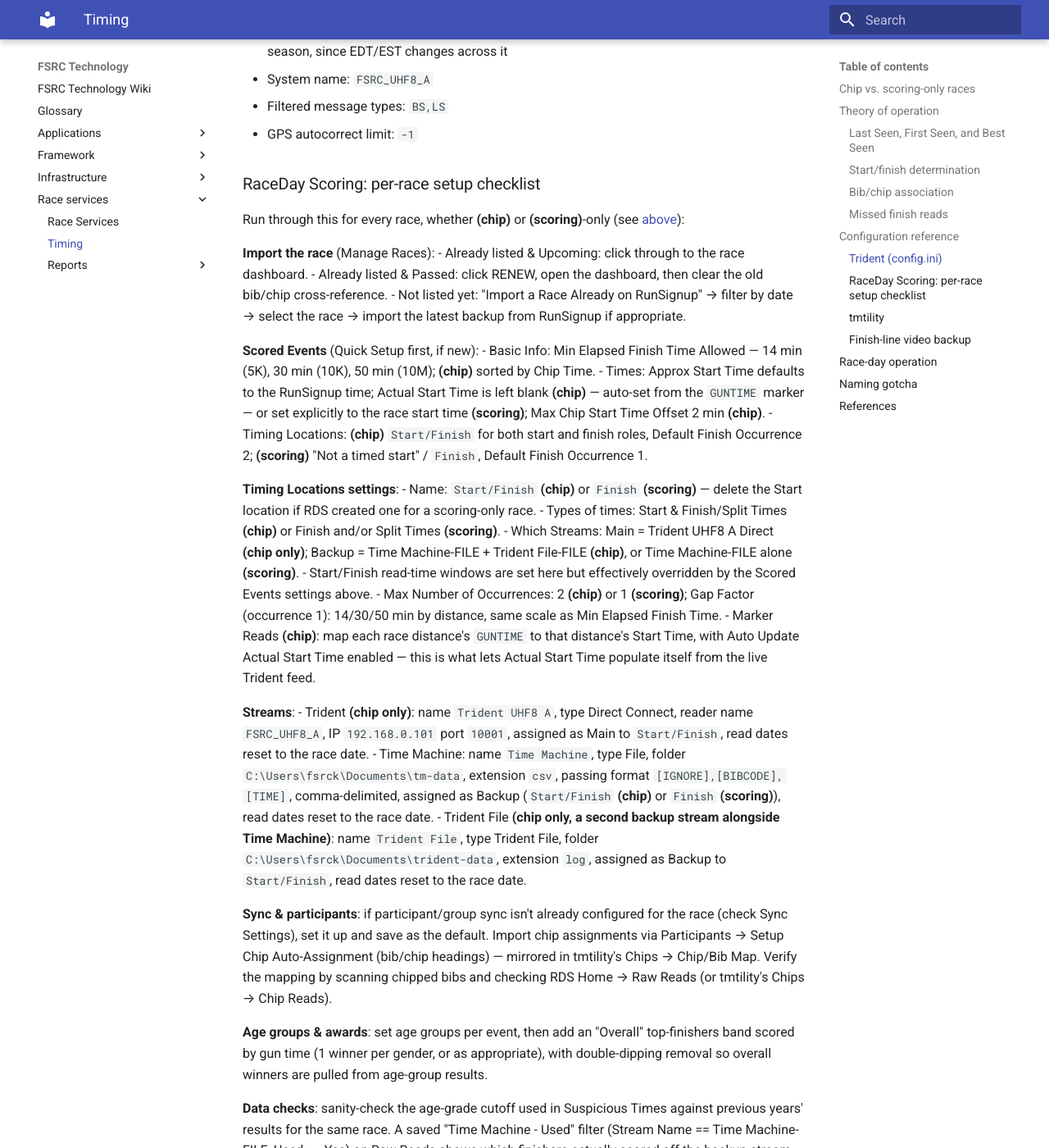
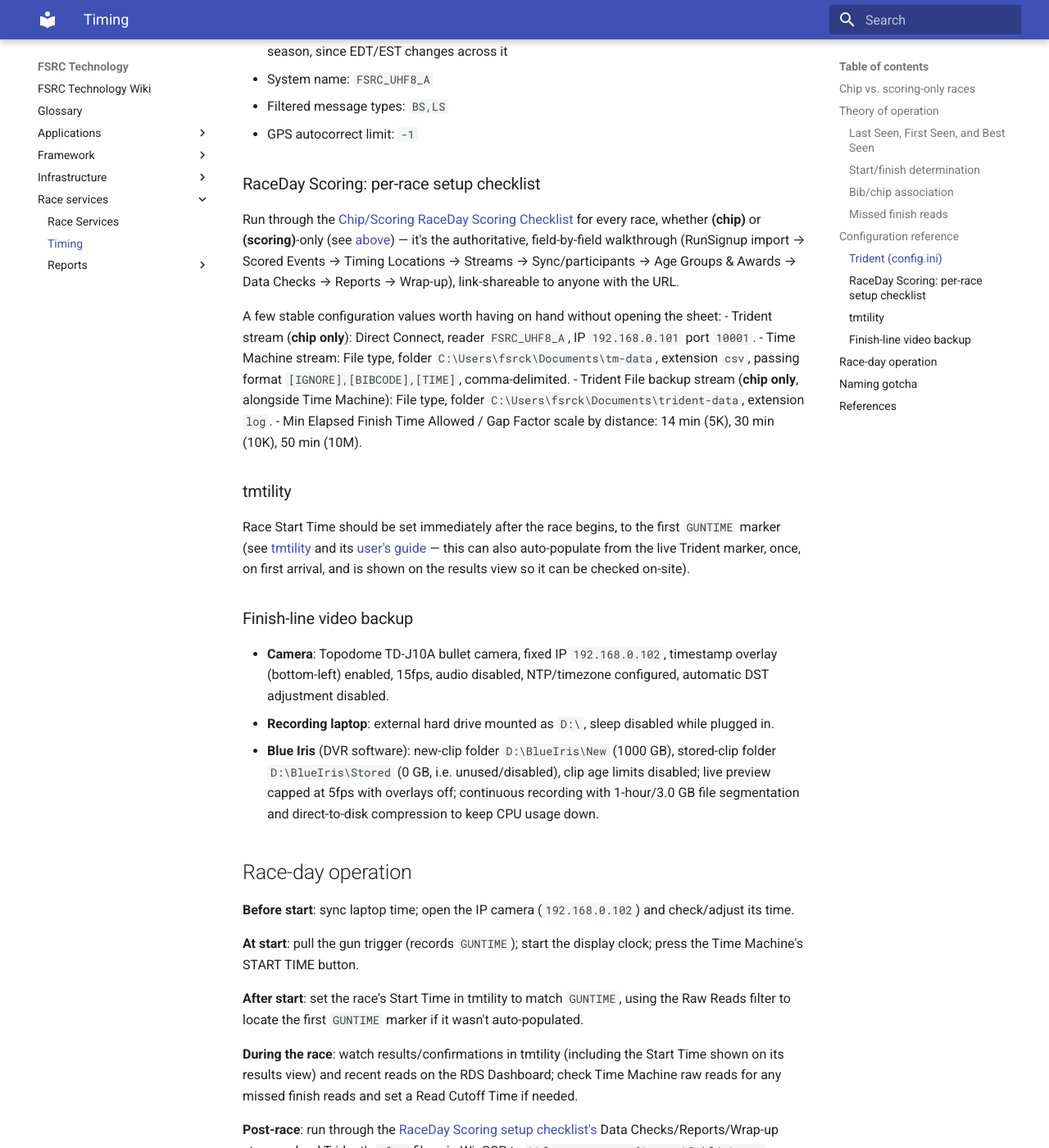
Before and after one commit to louking/fsrc-tech, an MkDocs documentation site: the page built from docs/race-services/timing.md, in a window 1280 px wide and 1400 px high, scrolled down 1645 px. Shown: the whole window at 82% size. Built offline with MkDocs 1.6.1 and Material for MkDocs 9.7.7, drawn with Linux system fonts in a browser that asks for light colours; some of the changed text lies outside the part shown.

Commit message:
5/25/26 race and switch to zenical

```diff
--- a/docs/race-services/timing.md
+++ b/docs/race-services/timing.md
@@ -44,40 +44,13 @@ Time Machine (TM) serves as the finish-line backup stream. RDS ignores backup-st
 
 ### RaceDay Scoring: per-race setup checklist
 
-Run through this for every race, whether **(chip)** or **(scoring)**-only (see [above](#chip-vs-scoring-only-races)):
+Run through the [Chip/Scoring RaceDay Scoring Checklist](https://docs.google.com/spreadsheets/d/1GcDuB508jKu_kdMXZ8VhzIaZk6LE2l4qIxwpstLUKIc/edit?usp=sharing) for every race, whether **(chip)** or **(scoring)**-only (see [above](#chip-vs-scoring-only-races)) — it's the authoritative, field-by-field walkthrough (RunSignup import → Scored Events → Timing Locations → Streams → Sync/participants → Age Groups & Awards → Data Checks → Reports → Wrap-up), link-shareable to anyone with the URL.
 
-**Import the race** (Manage Races):
-- Already listed & Upcoming: click through to the race dashboard.
-- Already listed & Passed: click RENEW, open the dashboard, then clear the old bib/chip cross-reference.
-- Not listed yet: "Import a Race Already on RunSignup" → filter by date → select the race → import the latest backup from RunSignup if appropriate.
-
-**Scored Events** (Quick Setup first, if new):
-- Basic Info: Min Elapsed Finish Time Allowed — 14 min (5K), 30 min (10K), 50 min (10M); **(chip)** sorted by Chip Time.
-- Times: Approx Start Time defaults to the RunSignup time; Actual Start Time is left blank **(chip)** — auto-set from the `GUNTIME` marker — or set explicitly to the race start time **(scoring)**; Max Chip Start Time Offset 2 min **(chip)**.
-- Timing Locations: **(chip)** `Start/Finish` for both start and finish roles, Default Finish Occurrence 2; **(scoring)** "Not a timed start" / `Finish`, Default Finish Occurrence 1.
-
-**Timing Locations settings**:
-- Name: `Start/Finish` **(chip)** or `Finish` **(scoring)** — delete the Start location if RDS created one for a scoring-only race.
-- Types of times: Start & Finish/Split Times **(chip)** or Finish and/or Split Times **(scoring)**.
-- Which Streams: Main = Trident UHF8 A Direct **(chip only)**; Backup = Time Machine-FILE + Trident File-FILE **(chip)**, or Time Machine-FILE alone **(scoring)**.
-- Start/Finish read-time windows are set here but effectively overridden by the Scored Events settings above.
-- Max Number of Occurrences: 2 **(chip)** or 1 **(scoring)**; Gap Factor (occurrence 1): 14/30/50 min by distance, same scale as Min Elapsed Finish Time.
-- Marker Reads **(chip)**: map each race distance's `GUNTIME` to that distance's Start Time, with Auto Update Actual Start Time enabled — this is what lets Actual Start Time populate itself from the live Trident feed.
-
-**Streams**:
-- Trident **(chip only)**: name `Trident UHF8 A`, type Direct Connect, reader name `FSRC_UHF8_A`, IP `192.168.0.101` port `10001`, assigned as Main to `Start/Finish`, read dates reset to the race date.
-- Time Machine: name `Time Machine`, type File, folder `C:\Users\fsrck\Documents\tm-data`, extension `csv`, passing format `[IGNORE],[BIBCODE],[TIME]`, comma-delimited, assigned as Backup (`Start/Finish` **(chip)** or `Finish` **(scoring)**), read dates reset to the race date.
-- Trident File **(chip only, a second backup stream alongside Time Machine)**: name `Trident File`, type Trident File, folder `C:\Users\fsrck\Documents\trident-data`, extension `log`, assigned as Backup to `Start/Finish`, read dates reset to the race date.
-
-**Sync & participants**: if participant/group sync isn't already configured for the race (check Sync Settings), set it up and save as the default. Import chip assignments via Participants → Setup Chip Auto-Assignment (bib/chip headings) — mirrored in tmtility's Chips → Chip/Bib Map. Verify the mapping by scanning chipped bibs and checking RDS Home → Raw Reads (or tmtility's Chips → Chip Reads).
-
-**Age groups & awards**: set age groups per event, then add an "Overall" top-finishers band scored by gun time (1 winner per gender, or as appropriate), with double-dipping removal so overall winners are pulled from age-group results.
-
-**Data checks**: sanity-check the age-grade cutoff used in Suspicious Times against previous years' results for the same race. A saved "Time Machine - Used" filter (Stream Name == Time Machine-FILE, Used == Yes) on Raw Reads shows which finishers actually scored off the backup stream.
-
-**Reports**: set the Overall Report to autosave to RunSignup, with RSU-calculated age grade shown and Gender Place sent as a whole number; add Gender Place and Chip Time columns for on-screen review **(chip)**. When age groups are set up, build a per-event Age Group Winner Report (age-group sections, filtered to award winners only).
-
-**Wrap-up**: send a full backup of the race to RunSignup from the RDS Home top bar.
+A few stable configuration values worth having on hand without opening the sheet:
+- Trident stream (**chip only**): Direct Connect, reader `FSRC_UHF8_A`, IP `192.168.0.101` port `10001`.
+- Time Machine stream: File type, folder `C:\Users\fsrck\Documents\tm-data`, extension `csv`, passing format `[IGNORE],[BIBCODE],[TIME]`, comma-delimited.
+- Trident File backup stream (**chip only**, alongside Time Machine): File type, folder `C:\Users\fsrck\Documents\trident-data`, extension `log`.
+- Min Elapsed Finish Time Allowed / Gap Factor scale by distance: 14 min (5K), 30 min (10K), 50 min (10M).
 
 ### tmtility
 
--- a/docs/stylesheets/extra.css
+++ b/docs/stylesheets/extra.css
@@ -1,10 +1,19 @@
-/* Give the last column of a table more room -- currently only affects the
-   race-timing summary table (race-services/reports/README.md), whose Notes
-   column was wrapping long free text into many narrow lines and inflating
-   row height. Scoped by :last-child rather than a class since markdown
-   tables have no per-column hooks; revisit if a future table's last column
-   shouldn't get this treatment. */
+/* Give the last column of a table more room and cap it at two lines --
+   currently only affects the race-timing summary table
+   (race-services/reports/README.md), whose Notes column was wrapping long
+   free text into many narrow lines and inflating row height. Scoped by
+   :last-child rather than a class since markdown tables have no per-column
+   hooks; revisit if a future table's last column shouldn't get this
+   treatment. */
 .md-typeset table:not([class]) th:last-child,
 .md-typeset table:not([class]) td:last-child {
-  min-width: 16em;
+  min-width: 28em;
 }
+
+.md-typeset table:not([class]) td:last-child {
+  display: -webkit-box;
+  -webkit-box-orient: vertical;
+  -webkit-line-clamp: 2;
+  line-clamp: 2;
+  overflow: hidden;
+}
--- a/mkdocs.yml
+++ b/mkdocs.yml
@@ -1,5 +1,5 @@
 site_name: FSRC Technology
-site_url: https://wiki.steeplechasers.org
+site_url: https://fsrc-tech.steeplechasers.org
 theme:
   name: material
 
```
Also changed, not shown: CHANGELOG.md (+12 -0 lines), CLAUDE.md (+6 -4 lines), docs/race-services/reports/2026-05-25.md (added, +25 -0 lines), docs/race-services/reports/README.md (+1 -0 lines).
